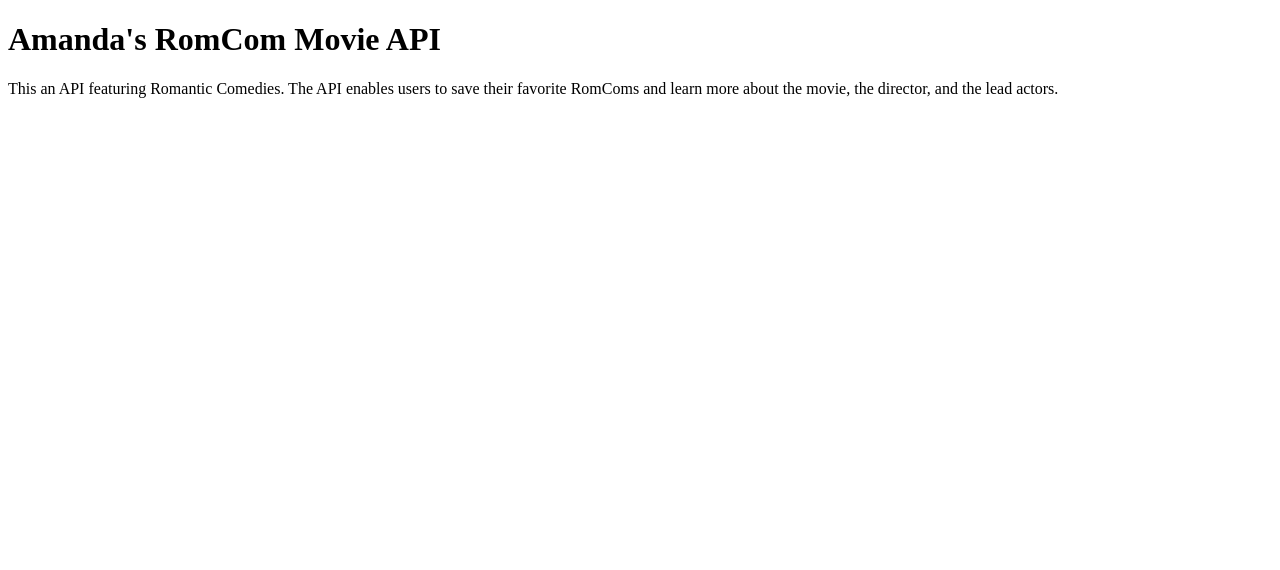
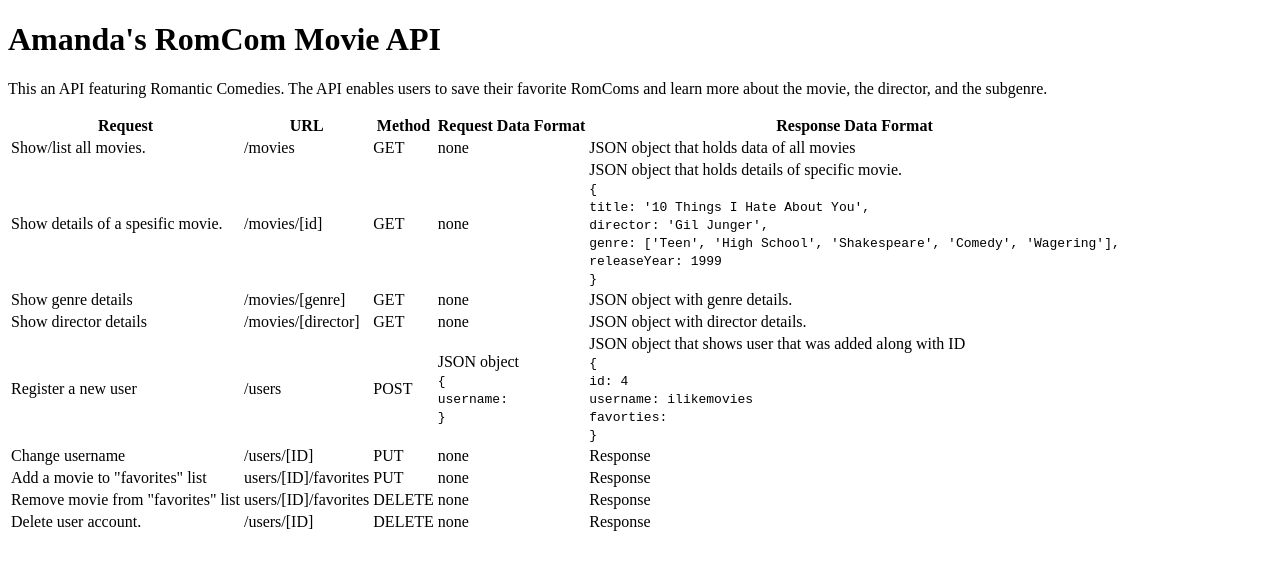
Before and after one commit to amandachacon/movie_api, a website: page public/documentation.html in a window 1280 px wide. Drawn offline with Linux system fonts and the light colour scheme.

Commit message:
added table with requests and responses

```diff
--- a/public/documentation.html
+++ b/public/documentation.html
@@ -1,12 +1,111 @@
 <!DOCTYPE html>
 <html lang="en">
+
 <head>
     <meta charset="UTF-8">
     <title>RomCom Movie API</title>
 </head>
+
 <body>
     <h1>Amanda's RomCom Movie API</h1>
-   <p> This an API featuring Romantic Comedies. The API enables users to save their favorite RomComs and learn more about the movie, the director, and the lead actors. </p>
+    <p> This an API featuring Romantic Comedies. The API enables users to save their favorite RomComs and learn more
+        about the movie, the director, and the subgenre. </p>
+
+    <table>
+        <tr>
+            <th>Request</th>
+            <th>URL</th>
+            <th>Method</th>
+            <th>Request Data Format</th>
+            <th>Response Data Format</th>
+        </tr>
+        <tr>
+            <td>Show/list all movies.</td>
+            <td>/movies</td>
+            <td>GET</td>
+            <td>none</td>
+            <td>JSON object that holds data of all movies</td>
+        </tr>
+        <tr>
+            <td>Show details of a spesific movie.</td>
+            <td>/movies/[id]</td>
+            <td>GET</td>
+            <td>none</td>
+            <td>JSON object that holds details of specific movie.
+                <code><br>
+                    {<br>
+                        title: '10 Things I Hate About You',<br>
+                        director: 'Gil Junger',<br>
+                        genre: ['Teen', 'High School', 'Shakespeare', 'Comedy', 'Wagering'],<br>
+                        releaseYear: 1999<br>
+                        }
+                </code>
+            </td>
+        </tr>
+        <tr>
+            <td>Show genre details</td>
+            <td>/movies/[genre]</td>
+            <td>GET</td>
+            <td>none</td>
+            <td>JSON object with genre details.</td>
+        </tr>
+        <tr>
+            <td>Show director details</td>
+            <td>/movies/[director]</td>
+            <td>GET</td>
+            <td>none</td>
+            <td>JSON object with director details.</td>
+        </tr>
+        <tr>
+            <td>Register a new user</td>
+            <td>/users</td>
+            <td>POST</td>
+            <td>JSON object <br>
+                <code>{ <br>
+                    username: <br>
+                }<br>
+                </code>
+            </td>
+            <td>JSON object that shows user that was added along with ID<br>
+                <code>
+                    {<br>
+                        id: 4<br>
+                        username: ilikemovies<br>
+                        favorties: <br>
+                    }<br>
+                </code>
+            </td>
+        </tr>
+        <tr>
+            <td>Change username</td>
+            <td>/users/[ID]</td>
+            <td>PUT</td>
+            <td>none</td>
+            <td>Response</td>
+        </tr>
+        <tr>
+            <td>Add a movie to "favorites" list</td>
+            <td>users/[ID]/favorites</td>
+            <td>PUT</td>
+            <td>none</td>
+            <td>Response</td>
+        </tr>
+        <tr>
+            <td>Remove movie from "favorites" list</td>
+            <td>users/[ID]/favorites</td>
+            <td>DELETE</td>
+            <td>none</td>
+            <td>Response</td>
+        </tr>
+        <tr>
+            <td>Delete user account. </td>
+            <td>/users/[ID]</td>
+            <td>DELETE</td>
+            <td>none</td>
+            <td>Response</td>
+        </tr>
+    </table>
 
 </body>
+
 </html>
```
